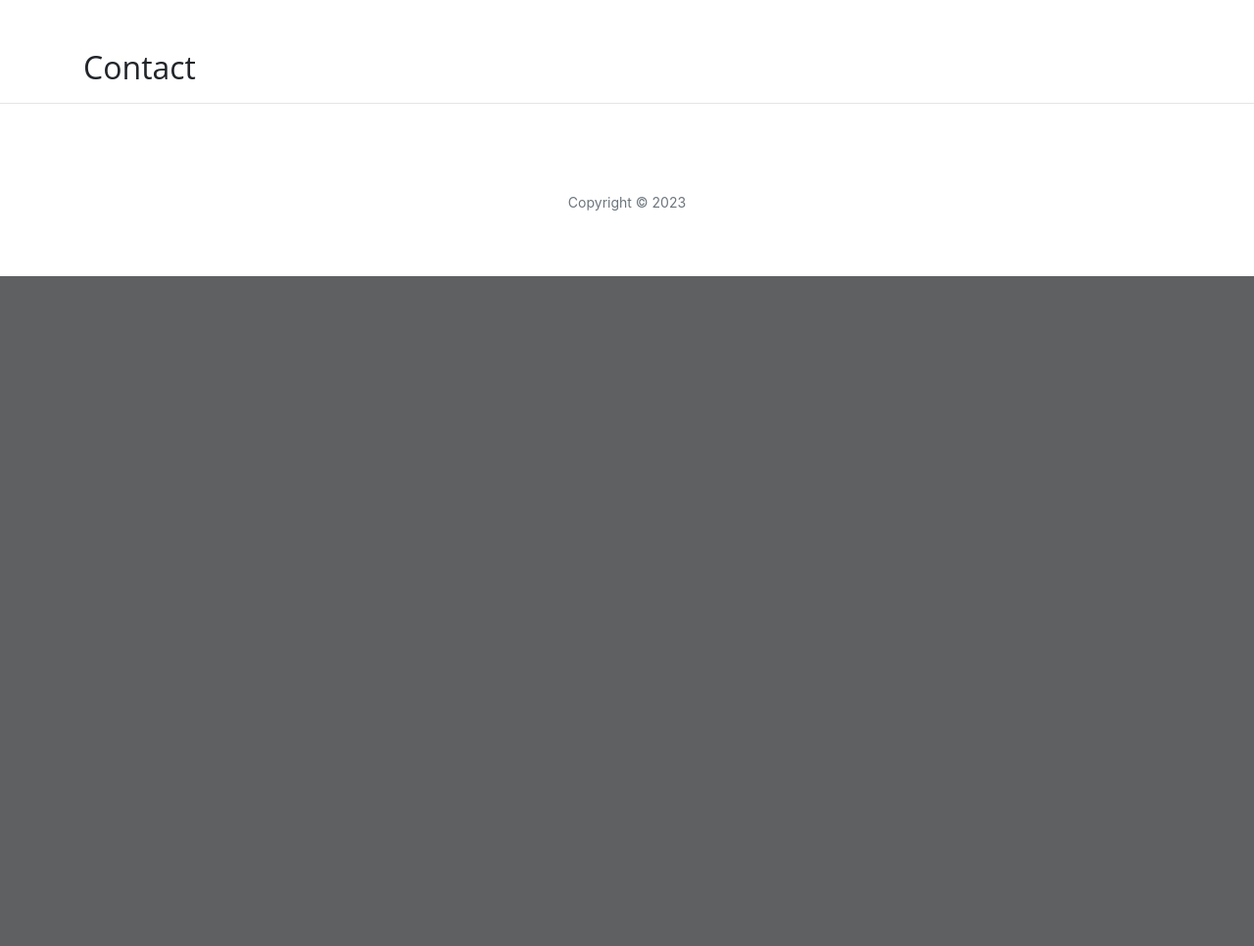
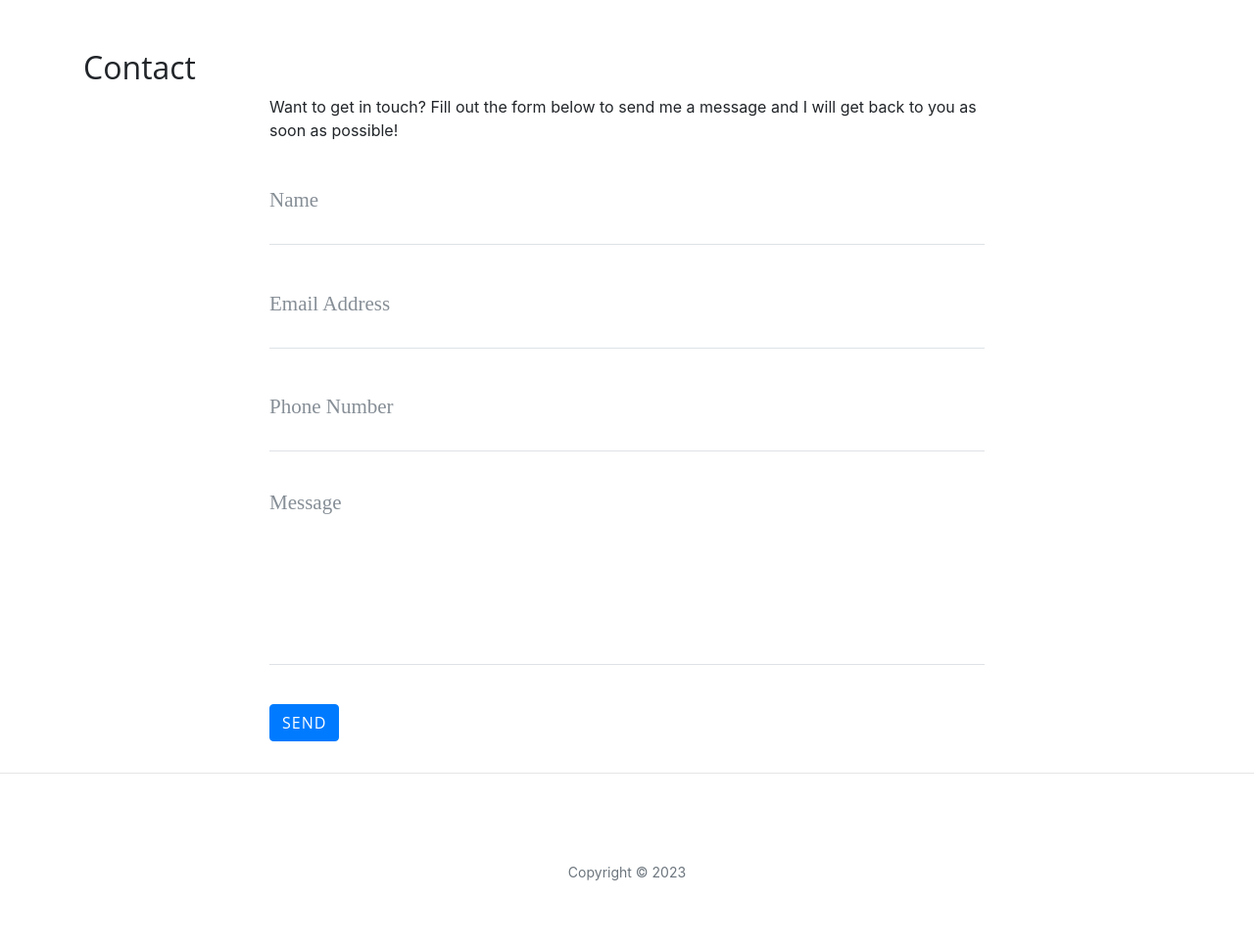
Before and after one commit to JonnyDavison/thorinandco, a Flask app: page /contact in a window 1280 px wide. Shown: the part 532-1498 px from the top of the page at 98% size. Before the commit the page ends 814 px from the top, so only its background shows below. Run offline with Flask 3, Linux system fonts and the light colour scheme; some libraries are stand-ins or nearby versions.

Commit message:
Update run.pymethods for contact.html

```diff
--- /dev/null
+++ b/env.py
@@ -0,0 +1,3 @@
+import os
+
+os.environ.setdefault("SECERT_KEY", "secert_flash_key")
--- a/run.py
+++ b/run.py
@@ -1,6 +1,8 @@
 import os
 import json
-from flask import Flask, render_template
+from flask import Flask, render_template, request, flash
+if os.path.exists("env.py"):
+    import env
 
 
 app = Flask(__name__)
@@ -30,8 +32,11 @@ def about_member(member_name):
     return render_template("member.html", member=member)
 
 
-@app.route("/contact")
+@app.route("/contact", methods=["GET", "POST"])
 def contact():
+    if request.method == "POST":
+        print(request.form.get("name"))
+        print(request.form["email"])
     return render_template("contact.html", page_title="Contact")
 
 
--- a/templates/contact.html
+++ b/templates/contact.html
@@ -1,4 +1,51 @@
 {% extends "base.html" %}
 {% block content %}
 <h2>{{ page_title }}</h2>
+
+<div class="row">
+    <div class="col-lg-8 col-md-10 mx-auto">
+        <p>Want to get in touch? Fill out the form below to send me a message and I will get back to you as soon as
+            possible!</p>
+        <form method="POST" name="sentMessage" id="contactForm" novalidate>
+            <div class="control-group">
+                <div class="form-group floating-label-form-group controls">
+                    <label>Name</label>
+                    <input type="text" class="form-control" placeholder="Name" name="name" id="name" required
+                        data-validation-required-message="Please enter your name.">
+                    <p class="help-block text-danger"></p>
+                </div>
+            </div>
+            <div class="control-group">
+                <div class="form-group floating-label-form-group controls">
+                    <label>Email Address</label>
+                    <input type="email" class="form-control" placeholder="Email Address" name="email" id="email" required
+                        data-validation-required-message="Please enter your email address.">
+                    <p class="help-block text-danger"></p>
+                </div>
+            </div>
+            <div class="control-group">
+                <div class="form-group col-xs-12 floating-label-form-group controls">
+                    <label>Phone Number</label>
+                    <input type="tel" class="form-control" placeholder="Phone Number" name="phone" id="phone" required
+                        data-validation-required-message="Please enter your phone number.">
+                    <p class="help-block text-danger"></p>
+                </div>
+            </div>
+            <div class="control-group">
+                <div class="form-group floating-label-form-group controls">
+                    <label>Message</label>
+                    <textarea rows="5" class="form-control" placeholder="Message" name="message" id="message" required
+                        data-validation-required-message="Please enter a message."></textarea>
+                    <p class="help-block text-danger"></p>
+                </div>
+            </div>
+            <br>
+            <div id="success"></div>
+            <div class="form-group">
+                <button type="submit" class="btn btn-primary" id="sendMessageButton">Send</button>
+            </div>
+        </form>
+    </div>
+</div>
+
 {% endblock %}
```
Also changed, not shown: 1 other file.
